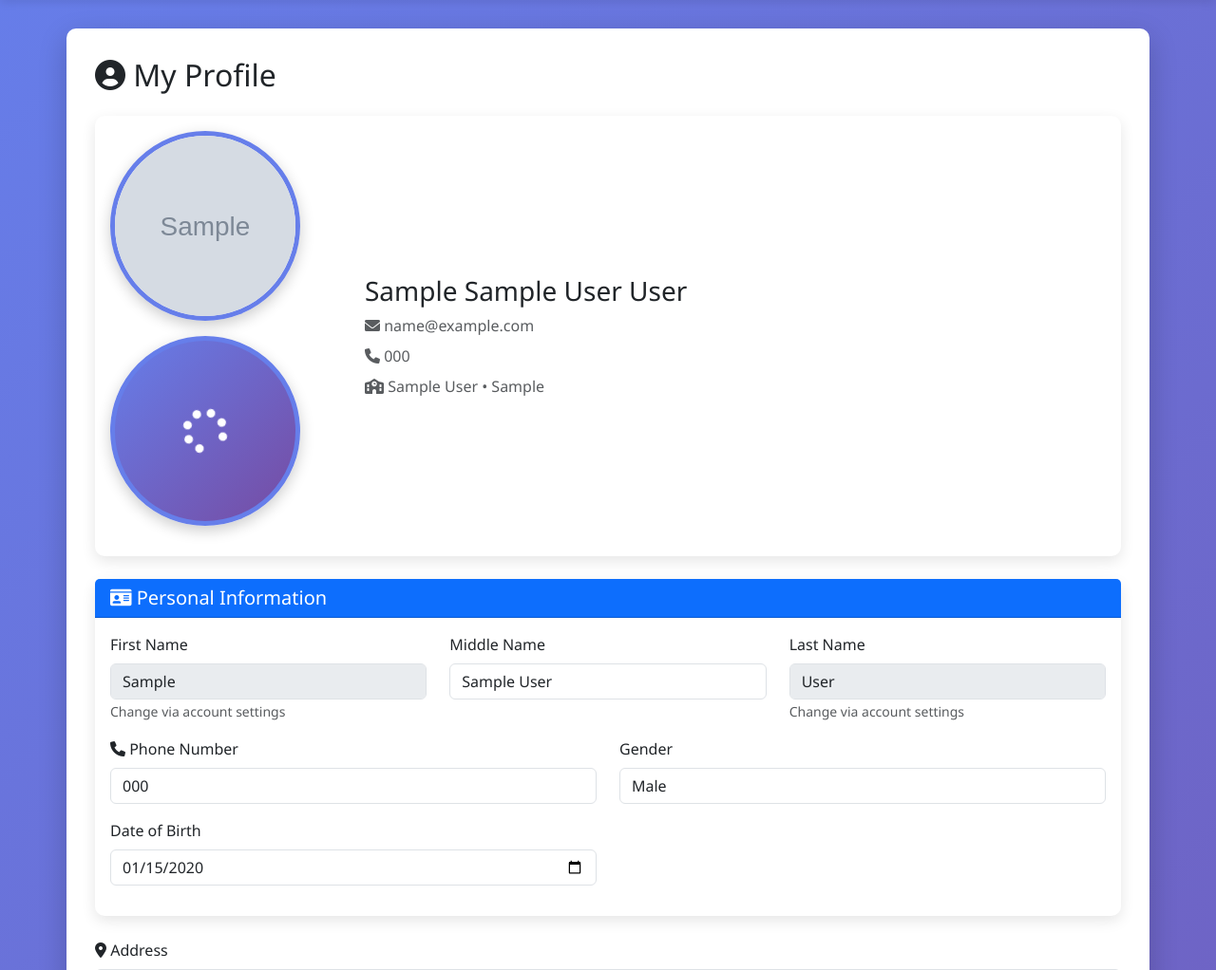
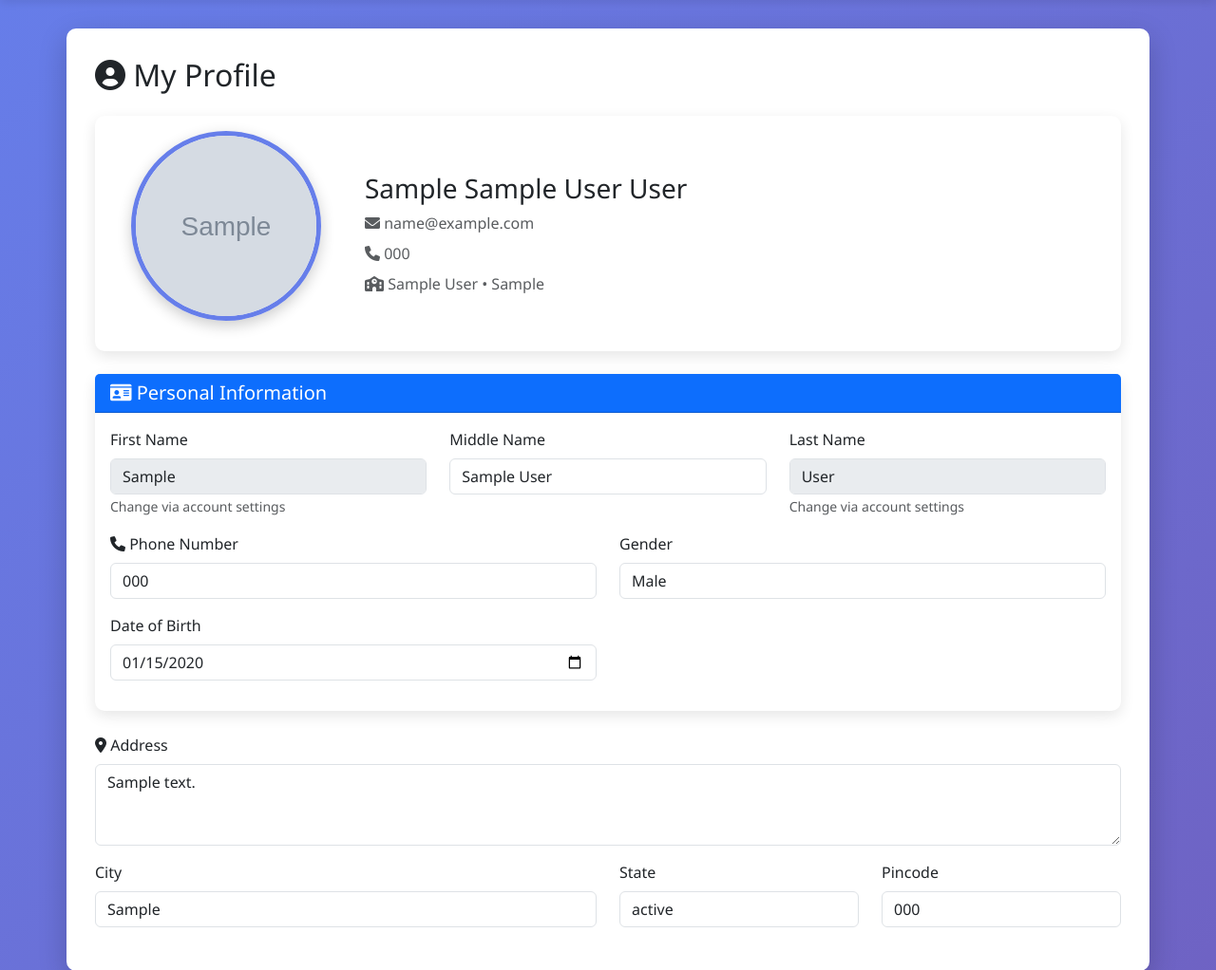
Before and after one commit to Om-mac/RecruitHub, a Django app: page /profile/ in a window 1280 px wide. Shown: the part 62-1084 px from the top of the page at 95% size. Run offline with Django 5.2, Linux system fonts and the light colour scheme; a user stored in the database is signed in; tables that the repository leaves empty hold one stand-in row (values such as "Sample post"); grey boxes marked "Sample" are stand-in pictures.

Commit message:
🎨 Hide Loading Spinner Completely - Show Only Photo
ISSUE: Loading spinner visible alongside the actual photo

SOLUTION:
- Removed the loading spinner div completely (no display necessary)
- Image shows directly without waiting for spinner
- Simpler, cleaner approach

BEFORE:
- Spinner div visible
- Both spinner and photo displayed

AFTER:
- Only photo visible
- No loading spinner
- Clean user experience

IMPLEMENTATION:
- Image loads directly with presigned URL
- No spinner overlay
- Applied to all 3 templates

TEMPLATES UPDATED:
- core/profile.html
- core/dashboard.html
- core/student_detail.html

```diff
--- a/core/templates/core/dashboard.html
+++ b/core/templates/core/dashboard.html
@@ -67,10 +67,10 @@
             <div class="card border-0 shadow">
                 <div class="card-body text-center">
                     {% if profile.profile_photo %}
-                        <img id="dashboard-photo" src="" alt="Profile" class="rounded-circle mb-3" style="width: 120px; height: 120px; object-fit: cover; border: 3px solid #667eea; display:none;" onload="document.getElementById('dashboard-photo-loading').style.display='none';">
-                        <div id="dashboard-photo-loading" class="rounded-circle mb-3" style="width: 120px; height: 120px; background: linear-gradient(135deg, #667eea 0%, #764ba2 100%);"></div>
+                        <img id="dashboard-photo" src="" alt="Profile" class="rounded-circle mb-3" style="width: 120px; height: 120px; object-fit: cover; border: 3px solid #667eea;">
+                        <div id="dashboard-photo-loading" style="display:none;"></div>
                         <script>
-                            fetch('/download/profile-photo/').then(r=>r.json()).then(d=>{var img=document.getElementById('dashboard-photo');img.onload=function(){document.getElementById('dashboard-photo-loading').style.display='none';};img.src=d.url;img.style.display='block';}).catch(e=>console.error(e));
+                            fetch('/download/profile-photo/').then(r=>r.json()).then(d=>{document.getElementById('dashboard-photo').src=d.url;}).catch(e=>console.error(e));
                         </script>
                     {% else %}
                         <div class="rounded-circle mb-3 d-flex align-items-center justify-content-center" style="width: 120px; height: 120px; background: linear-gradient(135deg, #667eea 0%, #764ba2 100%); margin: 0 auto;">
--- a/core/templates/core/profile.html
+++ b/core/templates/core/profile.html
@@ -15,12 +15,10 @@
             <div class="row align-items-center">
                 <div class="col-md-3 text-center mb-3 mb-md-0">
                     {% if profile.profile_photo %}
-                        <img id="profile-photo" src="" alt="Profile Photo" class="profile-photo mb-3" style="display:none;" onload="document.getElementById('photo-loading').style.display='none';">
-                        <div id="photo-loading" class="profile-photo mb-3 d-flex align-items-center justify-content-center" style="background: linear-gradient(135deg, #667eea 0%, #764ba2 100%);">
-                            <i class="fas fa-spinner fa-spin fa-3x text-white"></i>
-                        </div>
+                        <img id="profile-photo" src="" alt="Profile Photo" class="profile-photo mb-3">
+                        <div id="photo-loading" style="display:none;"></div>
                         <script>
-                            fetch('/download/profile-photo/').then(r=>r.json()).then(d=>{var img=document.getElementById('profile-photo');img.onload=function(){document.getElementById('photo-loading').style.display='none';};img.src=d.url;img.style.display='block';}).catch(e=>{document.getElementById('photo-loading').innerHTML='<i class="fas fa-exclamation-circle fa-3x text-danger"></i>';});
+                            fetch('/download/profile-photo/').then(r=>r.json()).then(d=>{document.getElementById('profile-photo').src=d.url;}).catch(e=>{console.error(e);});
                         </script>
                     {% else %}
                         <div class="profile-photo mb-3 d-flex align-items-center justify-content-center" style="background: linear-gradient(135deg, #667eea 0%, #764ba2 100%);">
```
Also changed, not shown: core/templates/core/student_detail.html (+3 -5 lines).
